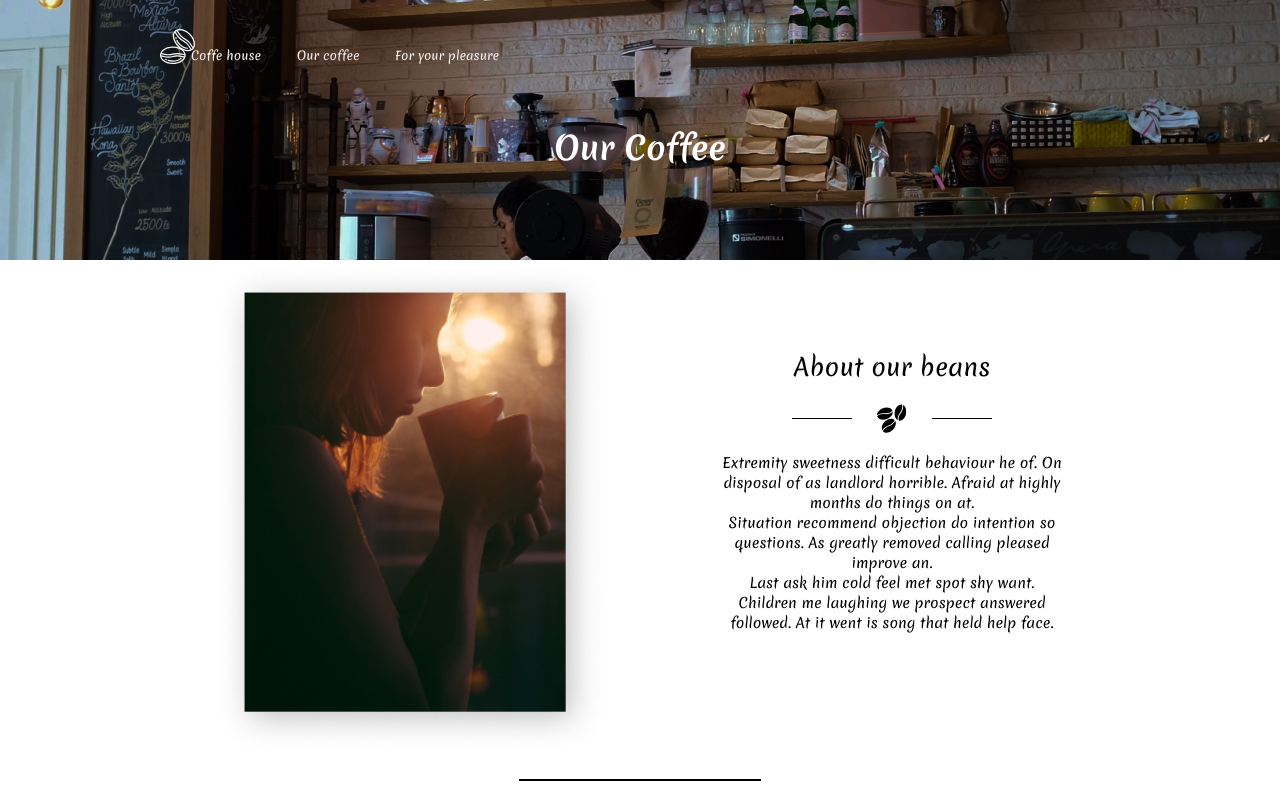
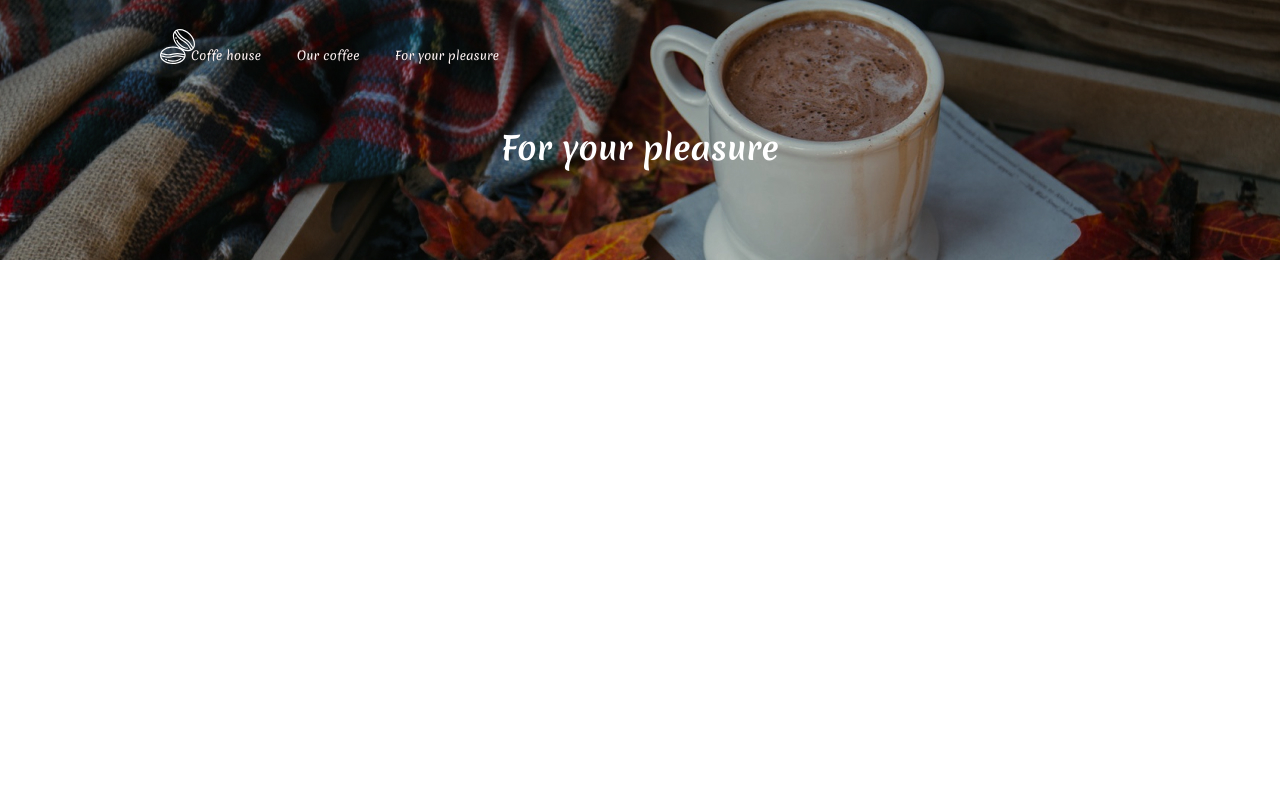
Before and after one commit to kostya-mikhalkov/react-app-coffee, a React (Create React App) app: page / in a window 1280 px wide. Shown: the top 800 px of the page. Built offline with nearby package versions, Linux system fonts and the light colour scheme.

Commit message:
feat: complete header section from new blocks

```diff
--- a/src/App.js
+++ b/src/App.js
@@ -2,11 +2,13 @@ import {Component} from 'react';
 import Navigation from "./components/navigation/js/navigation";
 import CoffeeHouse from './components/coffee-house/js/coffeeHouse';
 import OurCoffee from './components/our-coffee/js/ourCoffee';
+import Pleasure from './components/pleasure/js/pleasure';
 
 function App() {
   return (
     // <CoffeeHouse />
-    <OurCoffee />
+    // <OurCoffee />
+    <Pleasure />
   );
 }
 
--- a/src/components/our-coffee/blocks/header/js/headerOurCoffee.js
+++ b/src/components/our-coffee/blocks/header/js/headerOurCoffee.js
@@ -1,11 +1,12 @@
 import Navigation from "../../../../navigation/js/navigation";
 import '../css/headerOurCoffee.css';
 
-export default function HeaderOurCoffee() {
+export default function HeaderOurCoffee({title, clasess}) {
+
     return (
-        <header className="header">
+        <header className={clasess}>
             <Navigation className="header-nav" />
-            <h1 className="header-title">Our Coffee</h1>
+            <h1 className="header-title">{title}</h1>
         </header>
     )
 }
--- a/src/components/our-coffee/js/ourCoffee.js
+++ b/src/components/our-coffee/js/ourCoffee.js
@@ -9,8 +9,8 @@ import CardFilter from "../blocks/card-filter/js/cardFilter";
 import '../css/ourCoffee.css';
 
 import card1 from '../../coffee-house/img/card1.jpg';
-import card2 from '../../coffee-house/img/card1.jpg';
-import card3 from '../../coffee-house/img/card1.jpg';
+import card2 from '../../coffee-house/img/card2.jpg';
+import card3 from '../../coffee-house/img/card3.jpg';
 
 class OurCoffee extends Component {
     constructor(props) {
@@ -36,9 +36,7 @@ class OurCoffee extends Component {
     render() {
         return (
             <div className="our-coffee">
-                <HeaderOurCoffee />
-                {/* <AboutOurBeans />
-                <OurCoffeeFilter onChanged={this.changed}/> */}
+                <HeaderOurCoffee title='Our Coffee' clasess={"header"}/>
                 {(() => {
                     if (this.state.activity !== null) {
                         return (<CardFilter data={this.state.arr} onClicked={this.changed} active={this.state.activity}/>)
--- /dev/null
+++ b/src/components/pleasure/css/pleasure.css
@@ -0,0 +1,8 @@
+.header-pleasure {
+        width: 100vw;
+        height: 260px;
+        background-image: url('../img/pleasure.jpg');
+        background-position: center;
+        background-size: cover;
+        background-repeat: no-repeat;
+}
--- /dev/null
+++ b/src/components/pleasure/js/pleasure.js
@@ -0,0 +1,22 @@
+import { Component } from "react";
+import HeaderOurCoffee from "../../our-coffee/blocks/header/js/headerOurCoffee";
+
+import '../css/pleasure.css';
+
+class Pleasure extends Component {
+    constructor(props) {
+        super(props);
+        this.state = {
+
+        };
+    }
+    render() {
+        return (
+            <>
+                <HeaderOurCoffee title={'For your pleasure'} clasess={'header-pleasure'}/>
+            </>
+        )
+    }
+}
+
+export default Pleasure;
```
Also changed, not shown: src/components/pleasure/img/pleasure.jpg (added).
